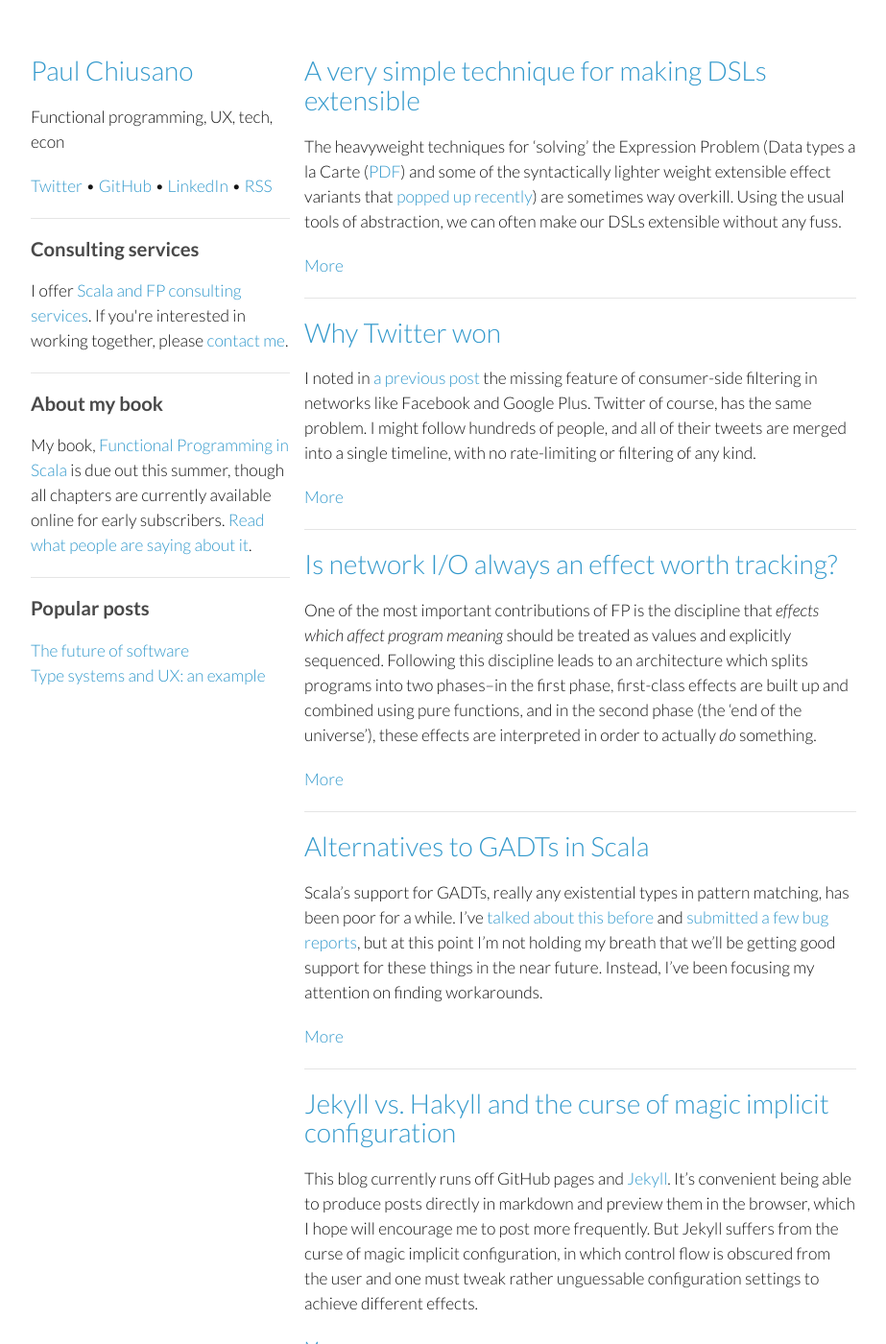
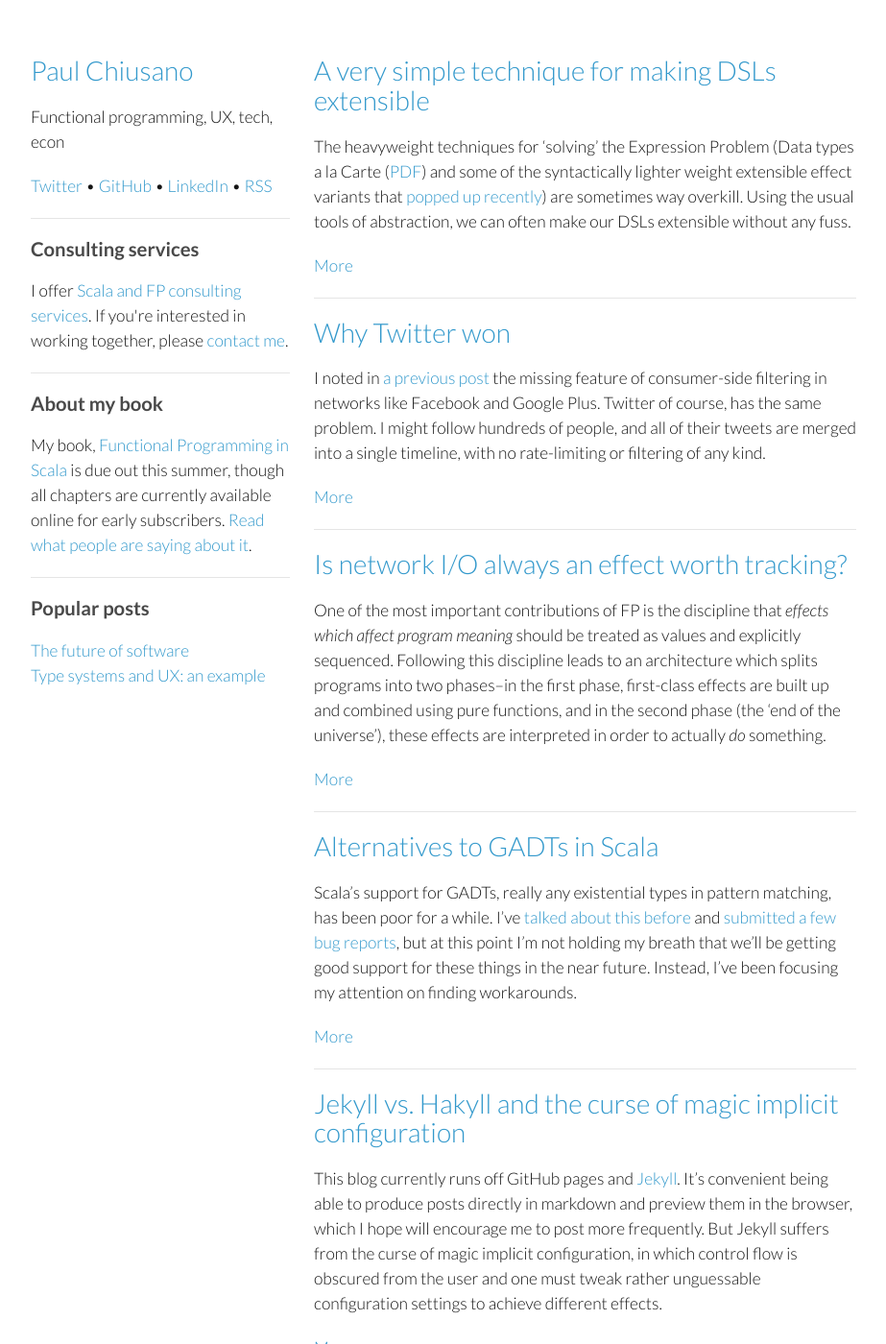
Before and after one commit to pchiusano/pchiusano.github.io, a Jekyll site: the page built from index.html, in a window 1280 px wide and 1400 px high. Shown: the whole window at 96% size, without its empty margins (178-1101 px from the left). Built offline with Jekyll 4.4.1, drawn with Linux system fonts in a browser that asks for light colours; the list of posts is cut into pages by our own code.

Commit message:
Update styles.css

```diff
--- a/stylesheets/styles.css
+++ b/stylesheets/styles.css
@@ -160,10 +160,9 @@ header ul a strong {
 }
 
 section {
-  width:575px;
+  width:565px;
   float:right;
   padding-bottom:50px;
-  padding-left:20px;
 }
 
 small {
```
